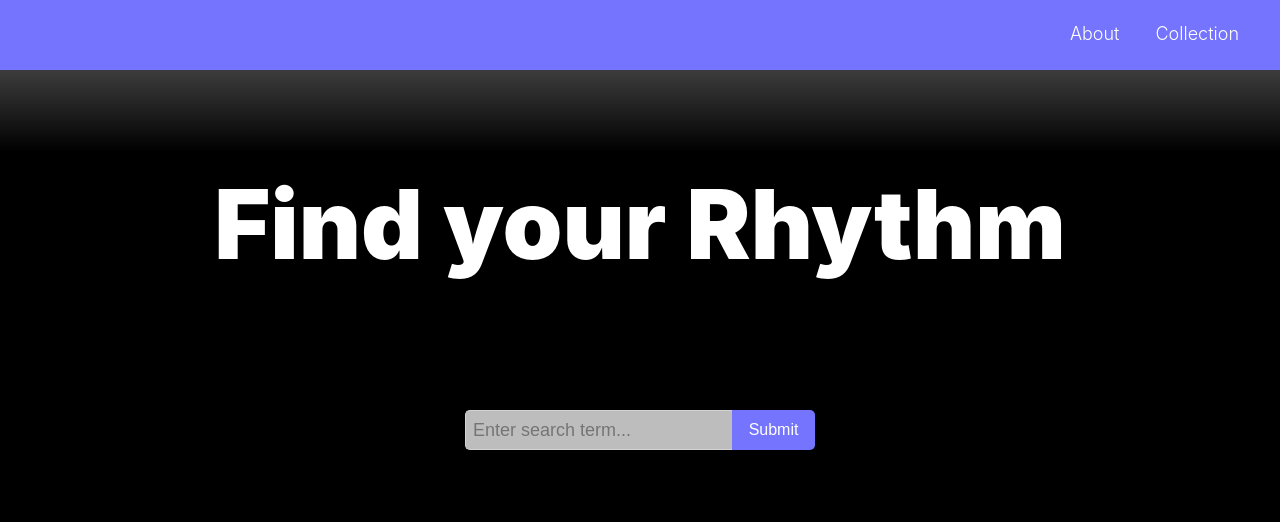
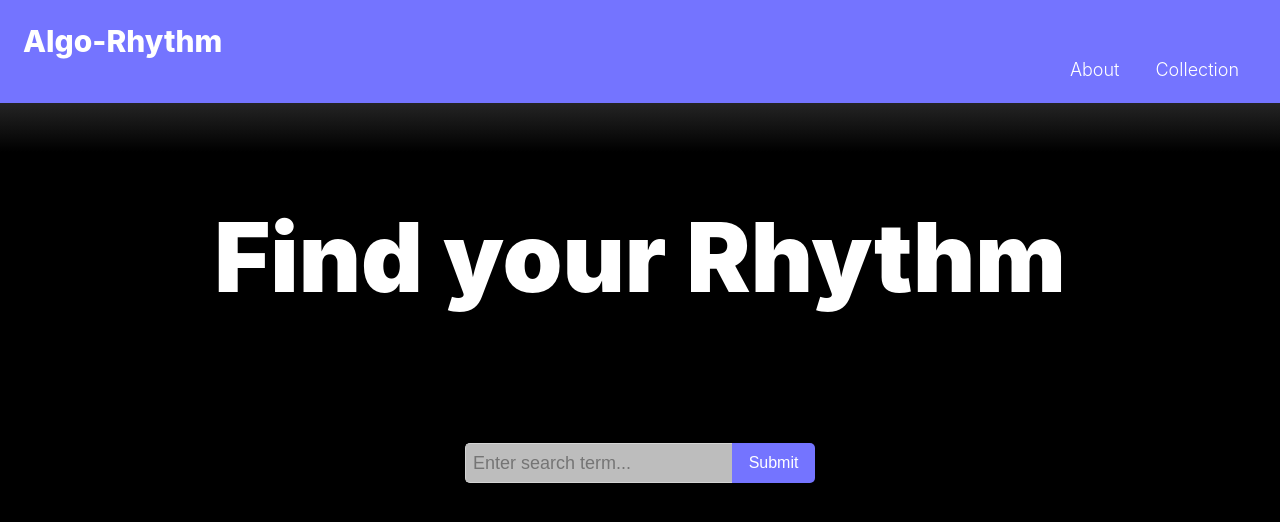
Before and after one commit to sarahhae/algorhythm, a Nuxt app: page /search in a window 1280 px wide. Shown: the top 522 px of the page. Built offline with nearby package versions, Linux system fonts and the light colour scheme; what vuesax would draw is missing.

Commit message:
nav-bar update

```diff
--- a/pages/search.vue
+++ b/pages/search.vue
@@ -3,6 +3,7 @@
 <template>
   <div>
   <div class="nav-bar">
+    <h2 class="name">Algo-Rhythm</h2>
     <NuxtLink class="route-s" to="/about">About</NuxtLink>
     <NuxtLink class="route-s" to="/collection">Collection</NuxtLink>
   </div>
@@ -73,6 +74,15 @@ export default {
     min-height: 70px;
     width: 100%;
     text-align: right;
+  }
+
+  .name {
+    text-align: left;
+    color: white;
+    font-size: 30px;
+    font-weight: 800;
+    width: 300px;
+    margin: 0;
   }
 
   .route-s {
```
